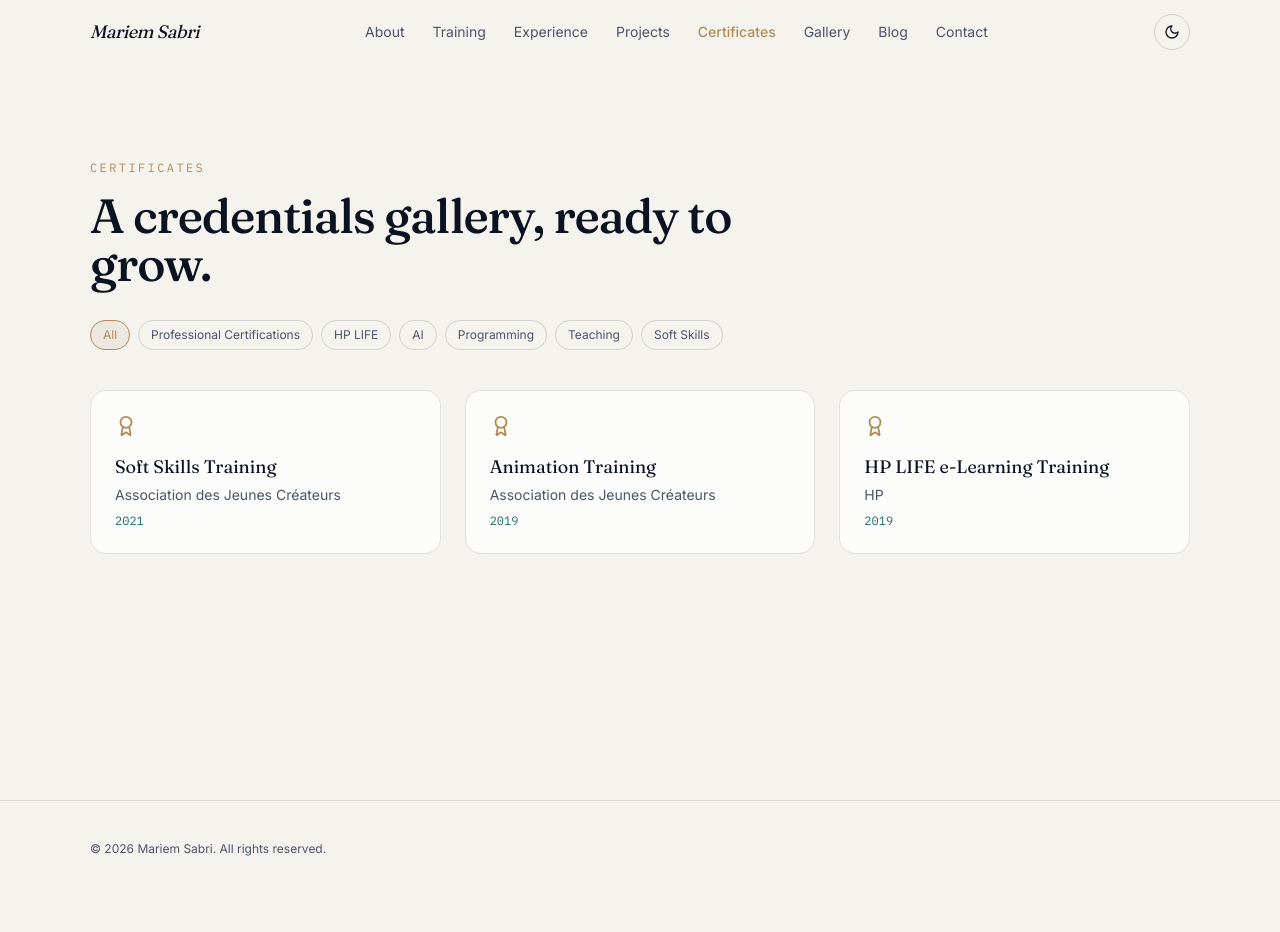
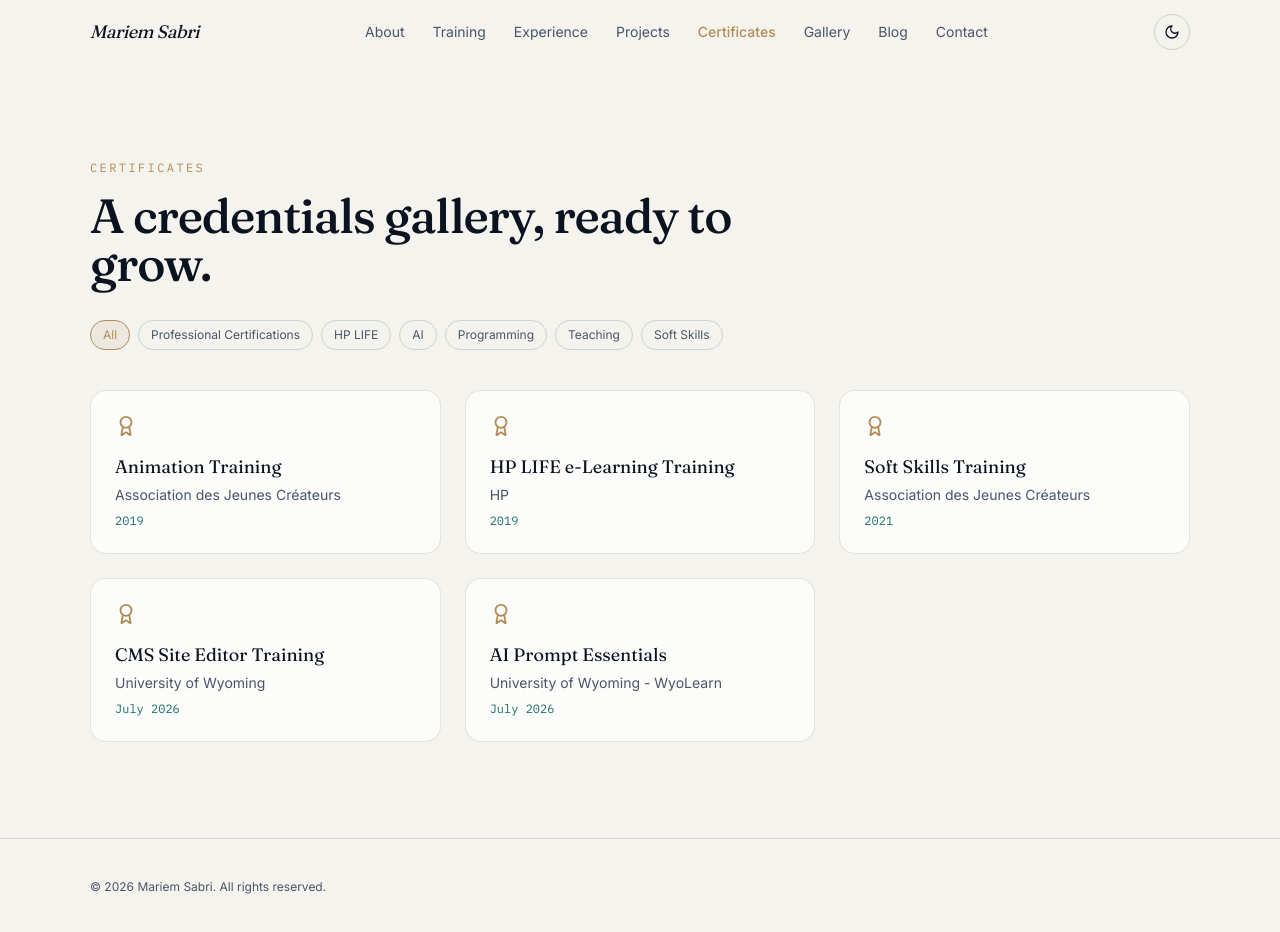
Before and after one commit to sabrimariem1025-spec/MariemSabri, a Next.js app: page /certificates in a window 1280 px wide. Shown: the top 932 px of the page. Before the commit the page ends 897 px from the top, so only its background shows below. Built offline with nearby package versions, Linux system fonts and the light colour scheme.

Commit message:
fix certificat

```diff
--- a/components/certificates.tsx
+++ b/components/certificates.tsx
@@ -17,12 +17,7 @@ export type Certificate = {
 
 
 const certificates: Certificate[] = [
-  {
-    title: "Soft Skills Training",
-    organization: "Association des Jeunes Créateurs",
-    issueDate: "2021",
-    category: "Soft Skills",
-  },
+
   {
     title: "Animation Training",
     organization: "Association des Jeunes Créateurs",
@@ -34,7 +29,24 @@ const certificates: Certificate[] = [
     organization: "HP",
     issueDate: "2019",
     category: "HP LIFE",
+  },  {
+    title: "Soft Skills Training",
+    organization: "Association des Jeunes Créateurs",
+    issueDate: "2021",
+    category: "Soft Skills",
   },
+{
+  title: "CMS Site Editor Training",
+  organization: "University of Wyoming",
+  issueDate: "July 2026",
+  category: "Web Content Management & Accessibility",
+},
+{
+  title: "AI Prompt Essentials",
+  organization: "University of Wyoming - WyoLearn",
+  issueDate: "July 2026",
+  category: "AI & Prompt Engineering",
+},
 ];
 export function Certificates() {
   const [active, setActive] = useState<string>("All");
```
